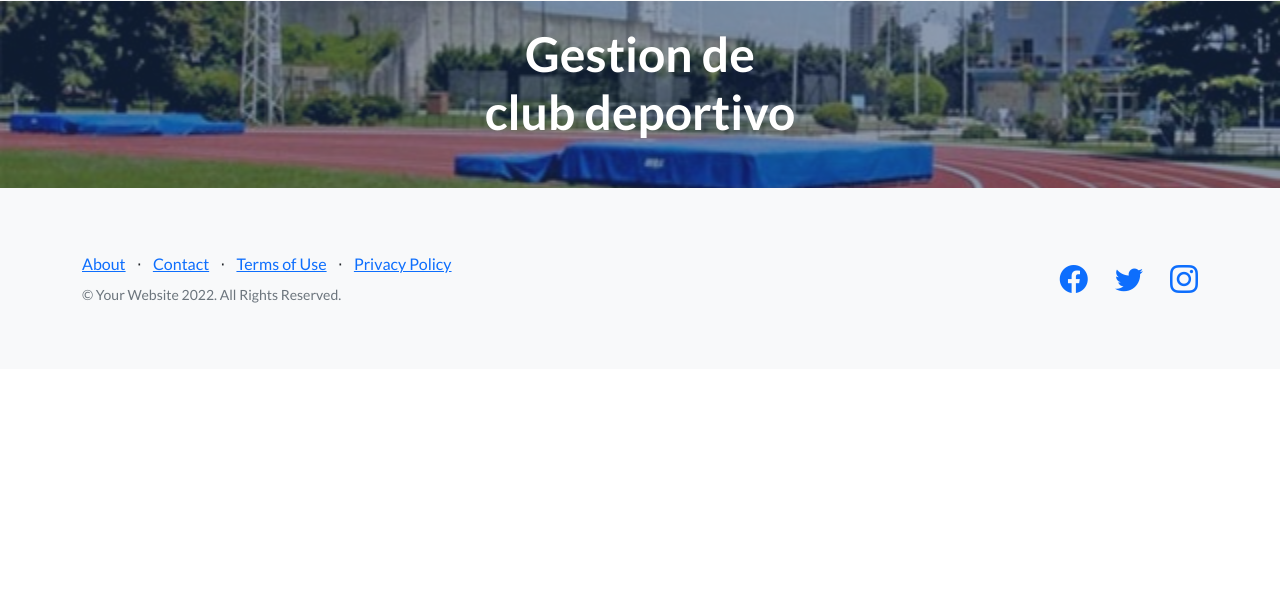
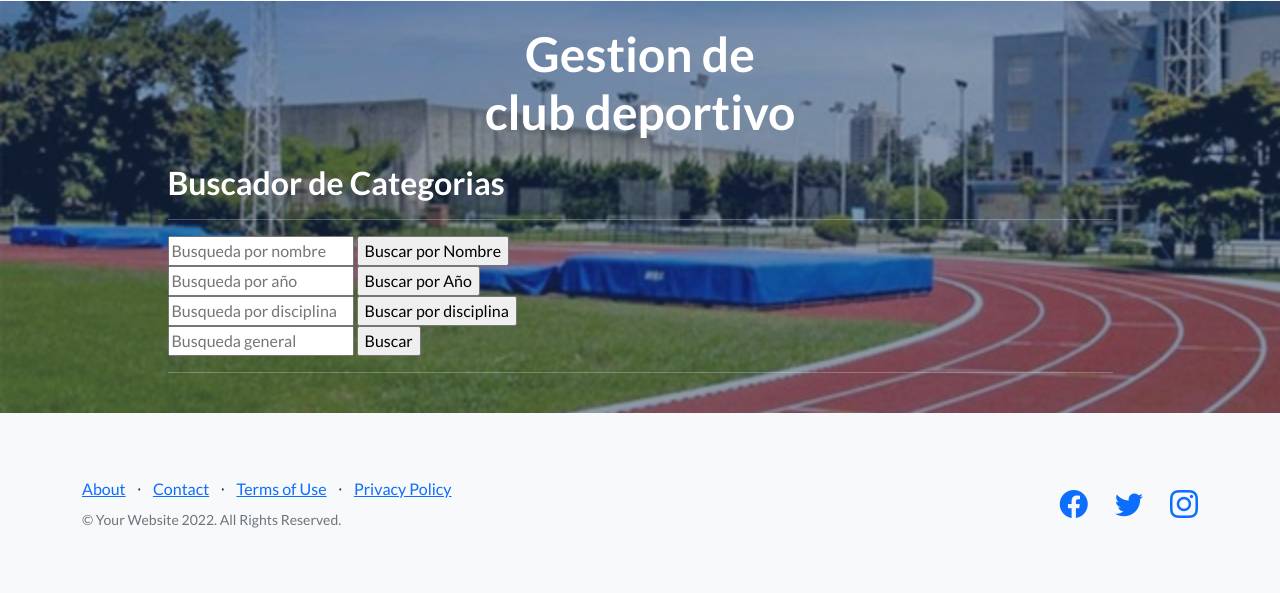
Before and after one commit to cristianndan14/club_deportivo, a Django app: page /app_club/ in a window 1280 px wide. Shown: the part 55-648 px from the top of the page. Run offline with Django 4.2, Linux system fonts and the light colour scheme; some libraries are stand-ins or nearby versions.

Commit message:
create search in home

```diff
--- a/app_club/templates/app_club/home.html
+++ b/app_club/templates/app_club/home.html
@@ -4,6 +4,45 @@
 
 {% block app_club_content %}
 
+<h2>Buscador de Categorias</h2>
+<hr></hr>
+
+<form action="/app_club/" method="GET">
+    <div>
+        <input type="text" name="texto_busqueda" id="categoria_nombre" placeholder="Busqueda por nombre">
+        <input type="submit" value="Buscar por Nombre">
+    </div>
+    <div>
+        <input type="number" name="año_busqueda" id="categoria_año" placeholder="Busqueda por año">
+        <input type="submit" value="Buscar por Año">
+    </div>
+    <div>
+        <input type="text" name="disciplina_busqueda" id="categoria_disciplina" placeholder="Busqueda por disciplina">
+        <input type="submit" value="Buscar por disciplina">
+    </div>
+    <div>
+        <input type="text" name="all_busqueda" id="categoria_nombre_año_o_disciplina" placeholder="Busqueda general">
+        <input type="submit" value="Buscar">
+    </div>
+
+</form>
+
+<hr></hr>
+
+
+{% if categoria %}
+    <ul>
+        {% for categorias in categoria %}
+            <li>
+                Categoria: {{categorias.nombre}}
+                -- Año: {{categorias.año}}
+                -- Disciplina: {{categorias.disciplina}}
+            </li>
+        {% endfor %}
+    </ul>
+
+
+{% endif %}
 
 
 
--- a/app_club/urls.py
+++ b/app_club/urls.py
@@ -12,4 +12,5 @@
     path('deportista_form', deportista_form, name='Deportista_form'),
     path('entrenador_form', entrenador_form, name='Entrenador_form'),
     path('entrenamiento_form', entrenamiento_form, name='Entrenamiento_form'),
+    path('busqueda', busqueda, name='Busqueda'),
 ]
--- a/app_club/views.py
+++ b/app_club/views.py
@@ -1,6 +1,7 @@
 from django.shortcuts import render
 from app_club.forms import *
 from app_club.models import *
+from django.db.models import Q
 
 # Create your views here.
 def index(request):
@@ -192,3 +193,38 @@
         context=context_dict,
         template_name="app_club/entrenamiento_form.html"
         )
+
+
+def busqueda(request):
+    if request.GET['texto_busqueda']:
+        busqueda_param = request.GET['texto_busqueda']
+        categoria = Categoria.objects.filter(nombre__contains=busqueda_param)
+        context_dict = {
+            'categoria' : categoria,
+        }
+    elif request.GET['año_busqueda']:
+        busqueda_param = request.GET['año_busqueda']
+        categoria = Categoria.objects.filter(año__contains=busqueda_param)
+        context_dict = {
+            'categoria' : categoria,
+        }
+    elif request.GET['disciplina_busqueda']:
+        busqueda_param = request.GET['disciplina_busqueda']
+        categoria = Categoria.objects.filter(disciplina__contains=busqueda_param)
+        context_dict = {
+            'categoria' : categoria,
+        }
+    elif request.GET['all_busqueda']:
+        busqueda_param = request.GET['all_busqueda']
+        query = Q(nombre__contains=busqueda_param)
+        query.add(Q(año__contains=busqueda_param), Q.OR)
+        categoria = Categoria.objects.filter(query)
+        context_dict = {
+            'categoria' : categoria,
+        }
+
+    return render(
+        request=request,
+        context=context_dict,
+        template_name="app_club/home.html"
+    )
```
